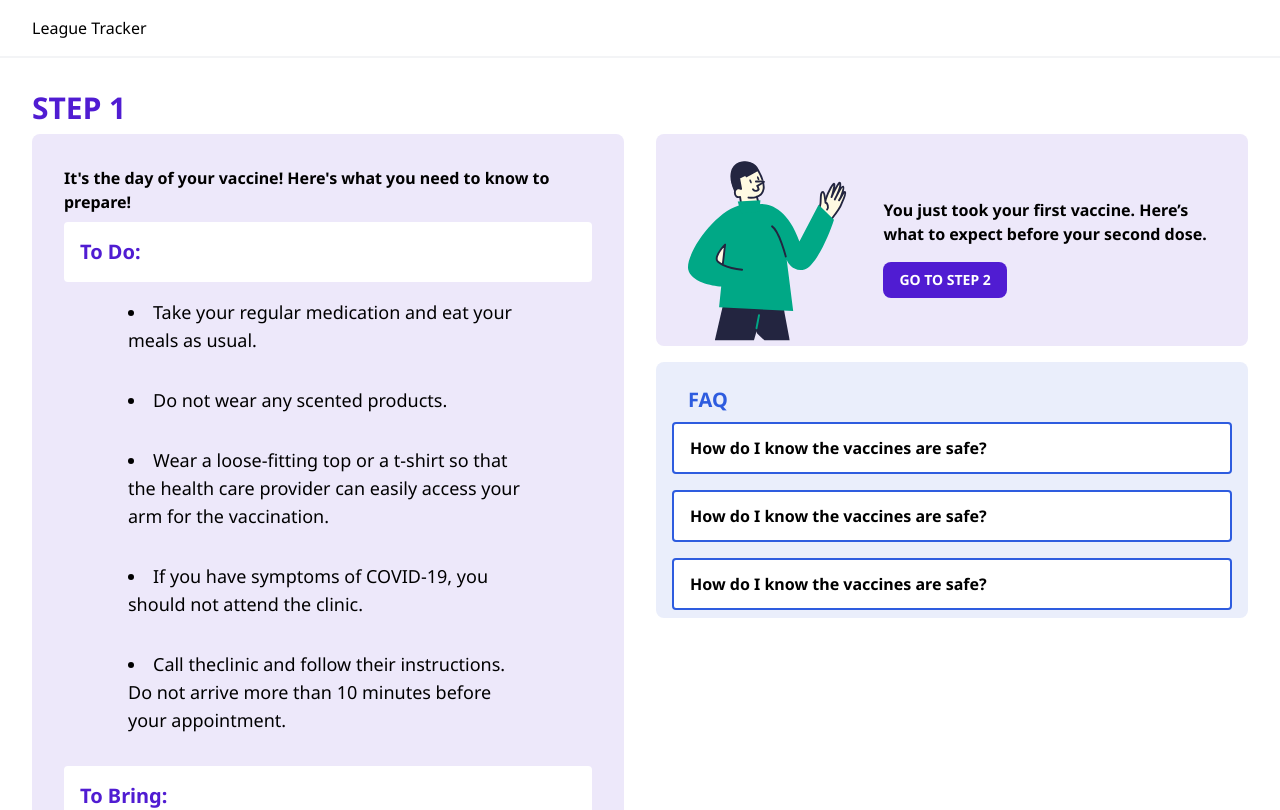
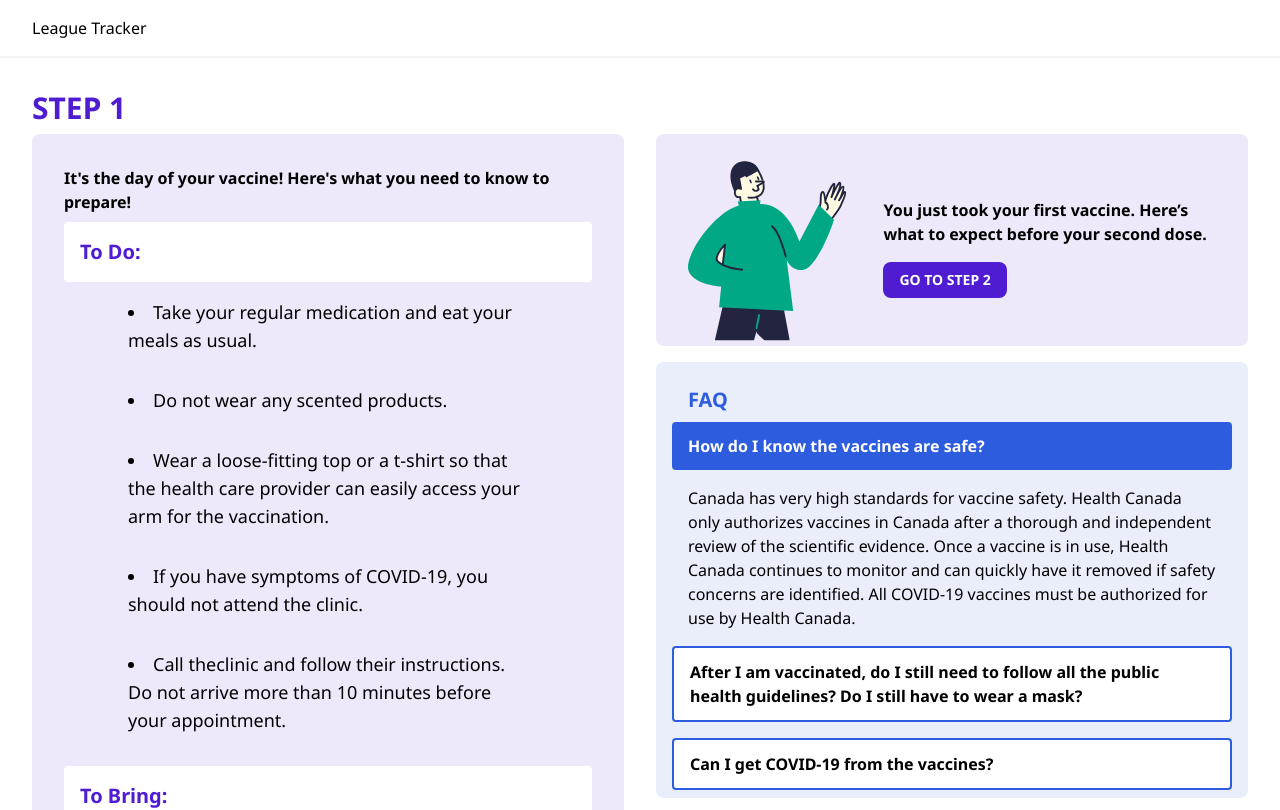
Before and after one commit to amorriscode/league-tracker, a Next.js app: page /steps/1 in a window 1280 px wide. Shown: the top 810 px of the page. Built offline with nearby package versions, Linux system fonts and the light colour scheme.

Commit message:
make the first FAQ item open by default

```diff
--- a/components/FAQ.jsx
+++ b/components/FAQ.jsx
@@ -6,21 +6,22 @@ export default function FAQ() {
       <h2 className="text-brand-blue font-semibold text-xl my-2 px-4">FAQ</h2>
       <div>
         <FAQItem
+          first={true}
           title="How do I know the vaccines are safe? "
           content={`Canada has very high standards for vaccine safety. Health Canada only authorizes vaccines in Canada after a thorough and independent review of the scientific evidence.
         Once a vaccine is in use, Health Canada continues to monitor and can quickly have it removed if safety concerns are identified. All COVID-19 vaccines must be authorized for use by Health Canada.`}
         />
 
         <FAQItem
-          title="How do I know the vaccines are safe? "
+          title="After I am vaccinated, do I still need to follow all the public health guidelines? Do I still have to wear a mask?"
           content={`Canada has very high standards for vaccine safety. Health Canada only authorizes vaccines in Canada after a thorough and independent review of the scientific evidence.
         Once a vaccine is in use, Health Canada continues to monitor and can quickly have it removed if safety concerns are identified. All COVID-19 vaccines must be authorized for use by Health Canada.`}
         />
 
         <FAQItem
-          title="How do I know the vaccines are safe? "
-          content={`Canada has very high standards for vaccine safety. Health Canada only authorizes vaccines in Canada after a thorough and independent review of the scientific evidence.
-        Once a vaccine is in use, Health Canada continues to monitor and can quickly have it removed if safety concerns are identified. All COVID-19 vaccines must be authorized for use by Health Canada.`}
+          title="Can I get COVID-19 from the vaccines? "
+          content={`No. None of the COVID-19 vaccines currently in development use the live virus that causes COVID-19. There are several different types of vaccines in development.
+          The goal of each of the vaccines is to teach the immune system how to recognize and fight the virus that causes COVID-19.`}
         />
       </div>
     </div>
--- a/components/FAQItem.jsx
+++ b/components/FAQItem.jsx
@@ -2,7 +2,7 @@ import { useState } from 'react'
 import { Collapse } from "react-collapse";
 
 export default function FAQItem(props) {
-  const [open, setOpen] = useState(false);
+  const [open, setOpen] = useState(props.first ? true : false);
 
   return (
     <div>
```
